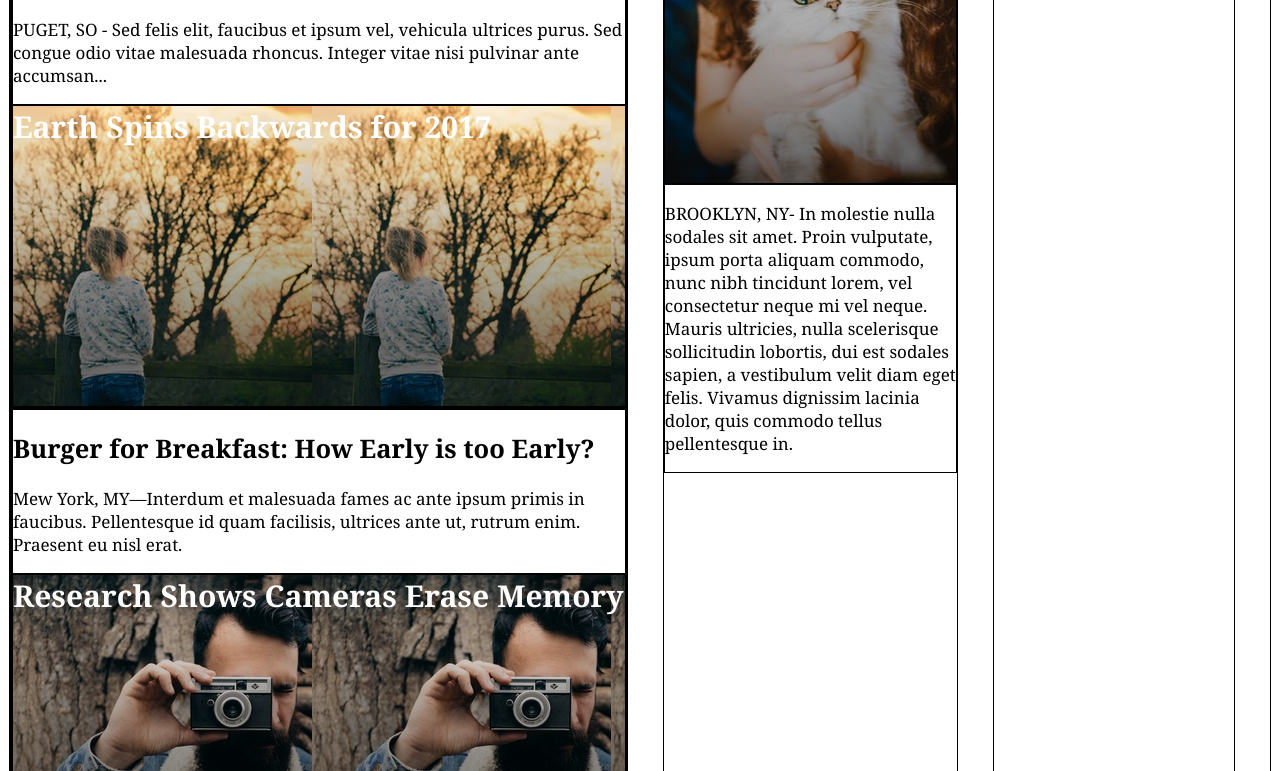
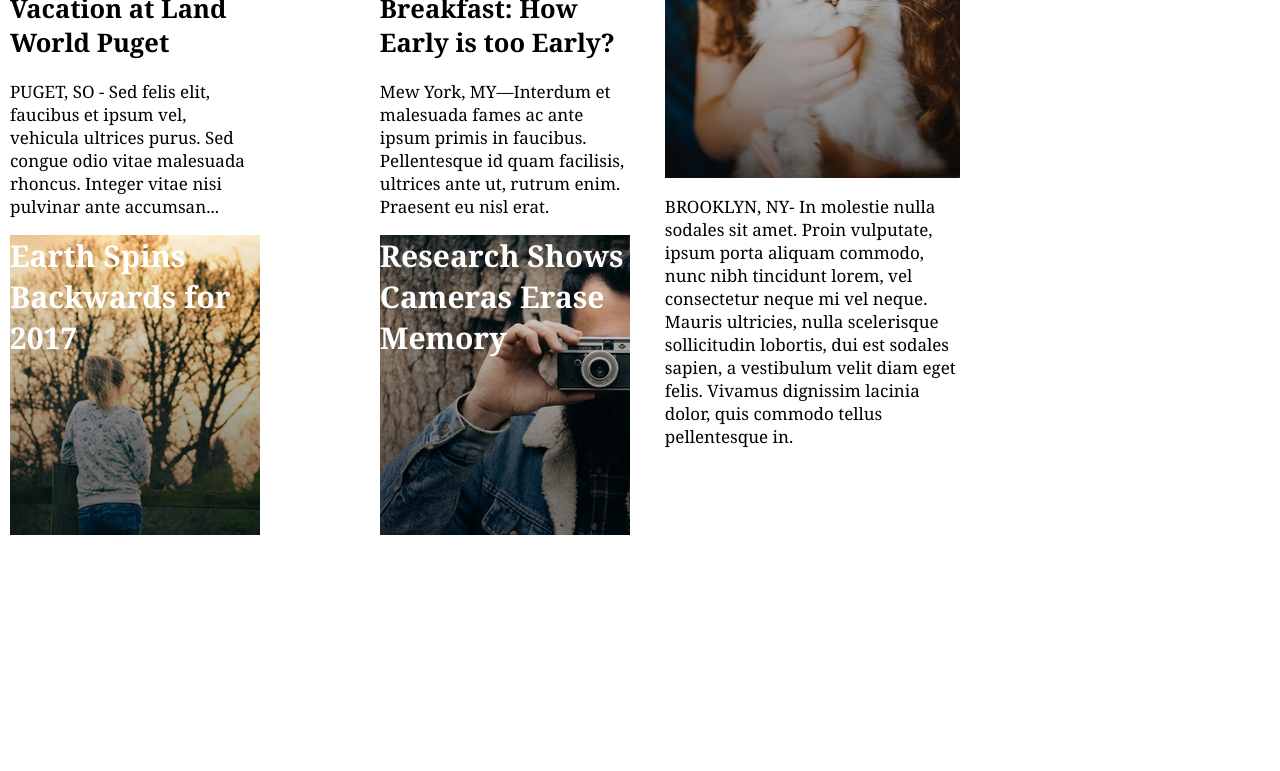
Before and after one commit to Kim-Marberry/MyTimes, a plain HTML site: page index.html in a window 1280 px wide. Shown: the part 776-1547 px from the top of the page. After the commit the page ends 1389 px from the top, so only its background shows below. Drawn offline with Linux system fonts and the light colour scheme.

Commit message:
Align stories of main content

```diff
--- a/resources/css/style.css
+++ b/resources/css/style.css
@@ -31,7 +31,6 @@
   flex-grow: 1;
   align-items: center;
   color: MediumAquamarine;
-  border: 1px solid black;
 }
 
 .logo span{
@@ -47,7 +46,6 @@
 .container{
   display: flex;
   width: 1260px;
-  border: 1px solid black;
   padding-top: 117px;
   margin: 0px auto 78px auto;
 }
@@ -56,15 +54,24 @@
 .column.medium,
 .column.small{
   display: flex;
-  border: 1px solid black;
   margin-right: 35px;
   flex-direction: column;
 }
 
-.image-content,
-.story,
-.text-content{
-  border: 1px solid black;
+.stories{
+  display: flex;
+  flex-direction: row;
+  align-content: space-between;
+  justify-content: space-between;
+  align-items: baseline;
+}
+
+
+.story
+{
+  display: flex;
+  flex-direction: column;
+  width: 250px;
 }
 
 .text-content,
```
